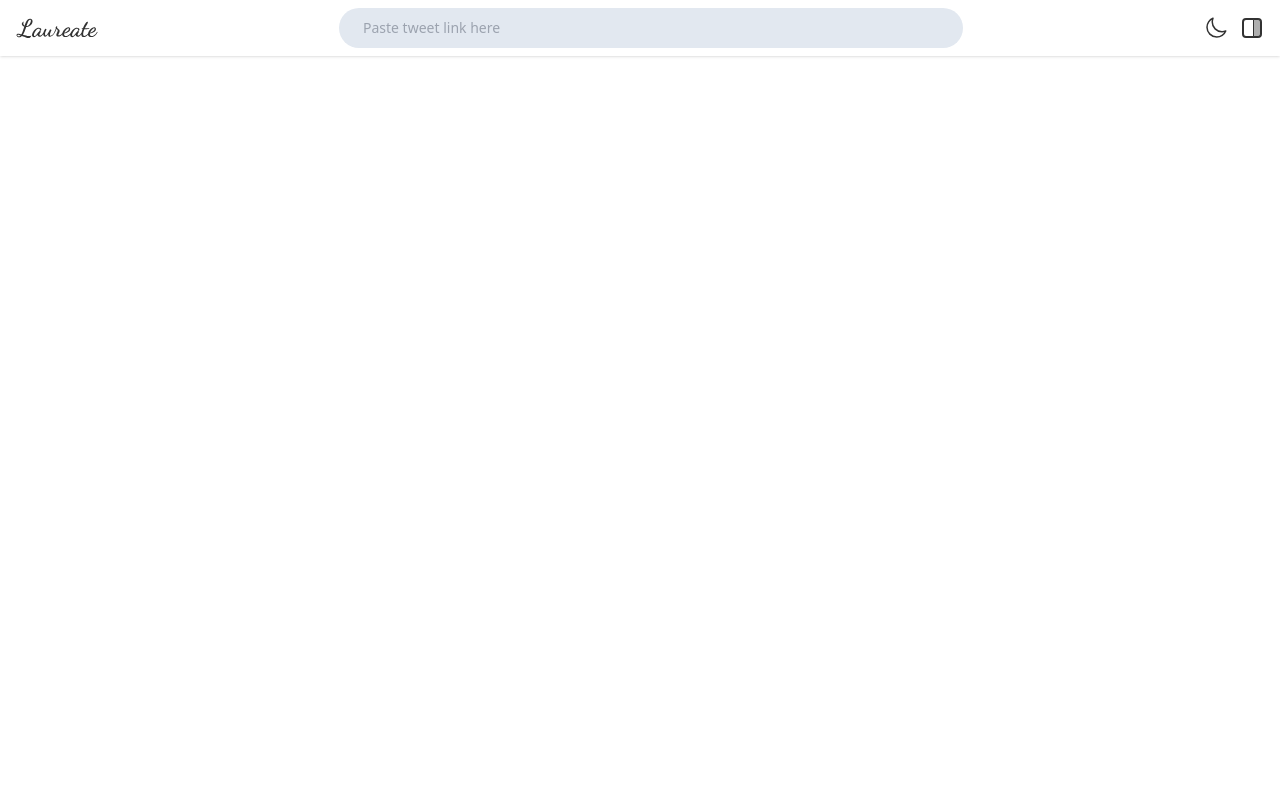
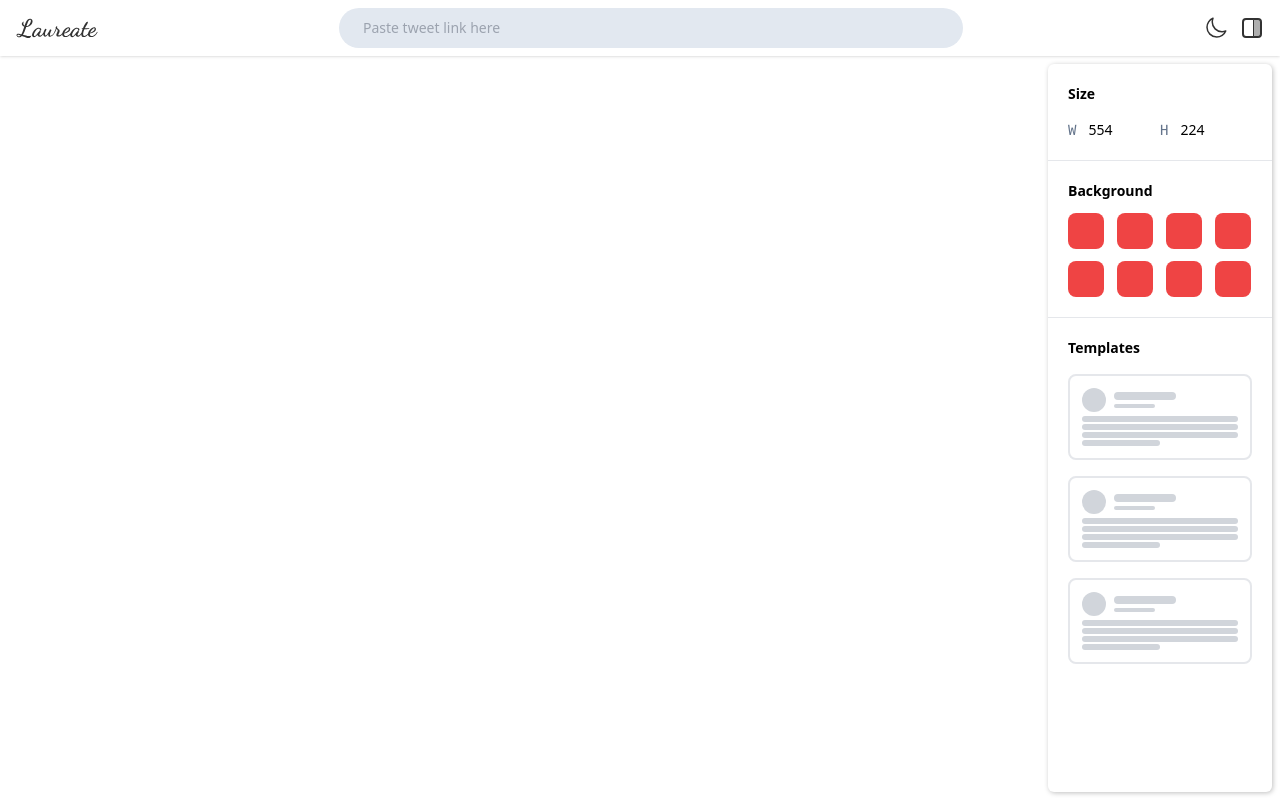
Before and after one commit to subhoghoshX/laureate, a Next.js app: page / in a window 1280 px wide. Built offline with nearby package versions, Linux system fonts and the light colour scheme; what prettier-plugin-tailwindcss would draw is missing.

Commit message:
feat: sidebar

```diff
--- a/pages/index.tsx
+++ b/pages/index.tsx
@@ -8,7 +8,7 @@ export default function Home() {
         <meta name="description" content="Generated by create next app" />
         <link rel="icon" href="/favicon.ico" />
       </Head>
-      <div className="">
+      <div className="flex h-screen flex-col">
         <header className="flex items-center justify-between gap-x-4 px-4 py-2 shadow">
           <img src="/laureate-logo.svg" alt="laureate logo" className="" />
           <form className="w-1/2">
@@ -27,6 +27,91 @@ export default function Home() {
             </button>
           </div>
         </header>
+        <aside className="h-full w-60 self-end overflow-hidden p-2">
+          <div className="h-full overflow-y-auto rounded-md text-sm shadow-[1px_1px_5px_rgba(0,0,0,0.25)]">
+            <div className="p-5">
+              <h2 className="font-bold">Size</h2>
+              <div className="mt-4 flex">
+                <div className="flex gap-x-3">
+                  <label htmlFor="" className="font-mono text-slate-500">
+                    W
+                  </label>
+                  <input value={554} className="w-full" type="text" />
+                </div>
+
+                <div className="flex gap-x-3">
+                  <label htmlFor="" className="font-mono text-slate-500">
+                    H
+                  </label>
+                  <input value={224} className="w-full" type="text" />
+                </div>
+              </div>
+            </div>
+            <div className="border-t p-5">
+              <h2 className="font-bold">Background</h2>
+              <div className="mt-3 grid grid-cols-4 gap-3">
+                <button className="h-9 w-9 rounded-lg bg-red-500"></button>
+                <button className="h-9 w-9 rounded-lg bg-red-500"></button>
+                <button className="h-9 w-9 rounded-lg bg-red-500"></button>
+                <button className="h-9 w-9 rounded-lg bg-red-500"></button>
+                <button className="h-9 w-9 rounded-lg bg-red-500"></button>
+                <button className="h-9 w-9 rounded-lg bg-red-500"></button>
+                <button className="h-9 w-9 rounded-lg bg-red-500"></button>
+                <button className="h-9 w-9 rounded-lg bg-red-500"></button>
+              </div>
+            </div>
+            <div className="border-t p-5">
+              <h2 className="font-bold">Templates</h2>
+              <div className="mt-4 space-y-4">
+                <div className="rounded-lg border-2 p-3">
+                  <div className="flex items-center gap-x-2">
+                    <div className="h-6 w-6 shrink-0 rounded-full bg-gray-300"></div>
+                    <div className="w-full space-y-1">
+                      <div className="h-2 w-1/2 rounded-full bg-gray-300"></div>
+                      <div className="h-1 w-1/3 rounded-full bg-gray-300"></div>
+                    </div>
+                  </div>
+                  <div className="mt-1 w-full space-y-0.5">
+                    <div className="h-1.5 rounded-full bg-gray-300"></div>
+                    <div className="h-1.5 rounded-full bg-gray-300"></div>
+                    <div className="h-1.5 rounded-full bg-gray-300"></div>
+                    <div className="h-1.5 w-1/2 rounded-full bg-gray-300"></div>
+                  </div>
+                </div>
+                <div className="rounded-lg border-2 p-3">
+                  <div className="flex items-center gap-x-2">
+                    <div className="h-6 w-6 shrink-0 rounded-full bg-gray-300"></div>
+                    <div className="w-full space-y-1">
+                      <div className="h-2 w-1/2 rounded-full bg-gray-300"></div>
+                      <div className="h-1 w-1/3 rounded-full bg-gray-300"></div>
+                    </div>
+                  </div>
+                  <div className="mt-1 w-full space-y-0.5">
+                    <div className="h-1.5 rounded-full bg-gray-300"></div>
+                    <div className="h-1.5 rounded-full bg-gray-300"></div>
+                    <div className="h-1.5 rounded-full bg-gray-300"></div>
+                    <div className="h-1.5 w-1/2 rounded-full bg-gray-300"></div>
+                  </div>
+                </div>
+                <div className="rounded-lg border-2 p-3">
+                  <div className="flex items-center gap-x-2">
+                    <div className="h-6 w-6 shrink-0 rounded-full bg-gray-300"></div>
+                    <div className="w-full space-y-1">
+                      <div className="h-2 w-1/2 rounded-full bg-gray-300"></div>
+                      <div className="h-1 w-1/3 rounded-full bg-gray-300"></div>
+                    </div>
+                  </div>
+                  <div className="mt-1 w-full space-y-0.5">
+                    <div className="h-1.5 rounded-full bg-gray-300"></div>
+                    <div className="h-1.5 rounded-full bg-gray-300"></div>
+                    <div className="h-1.5 rounded-full bg-gray-300"></div>
+                    <div className="h-1.5 w-1/2 rounded-full bg-gray-300"></div>
+                  </div>
+                </div>
+              </div>
+            </div>
+          </div>
+        </aside>
       </div>
     </div>
   );
```
